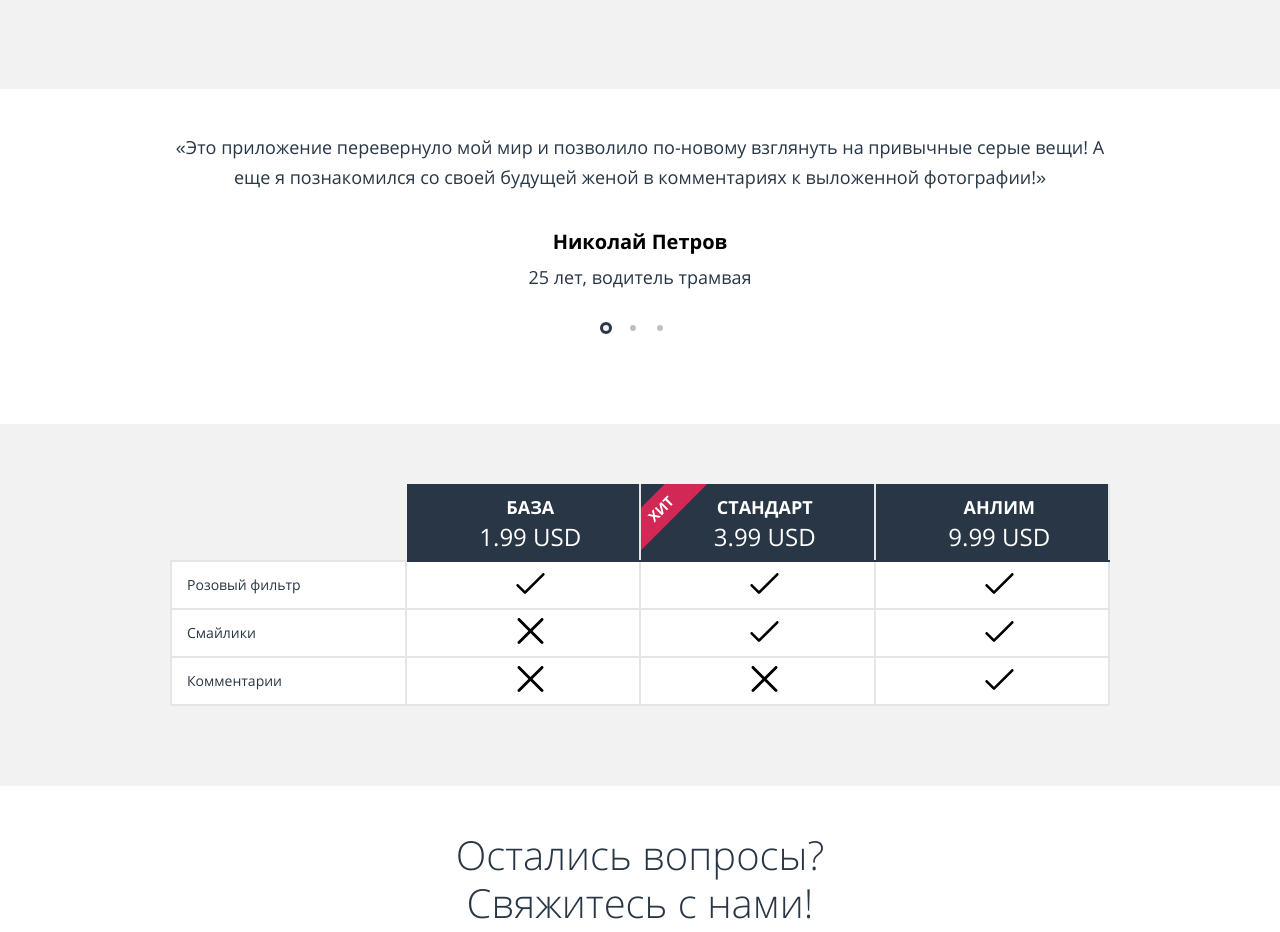
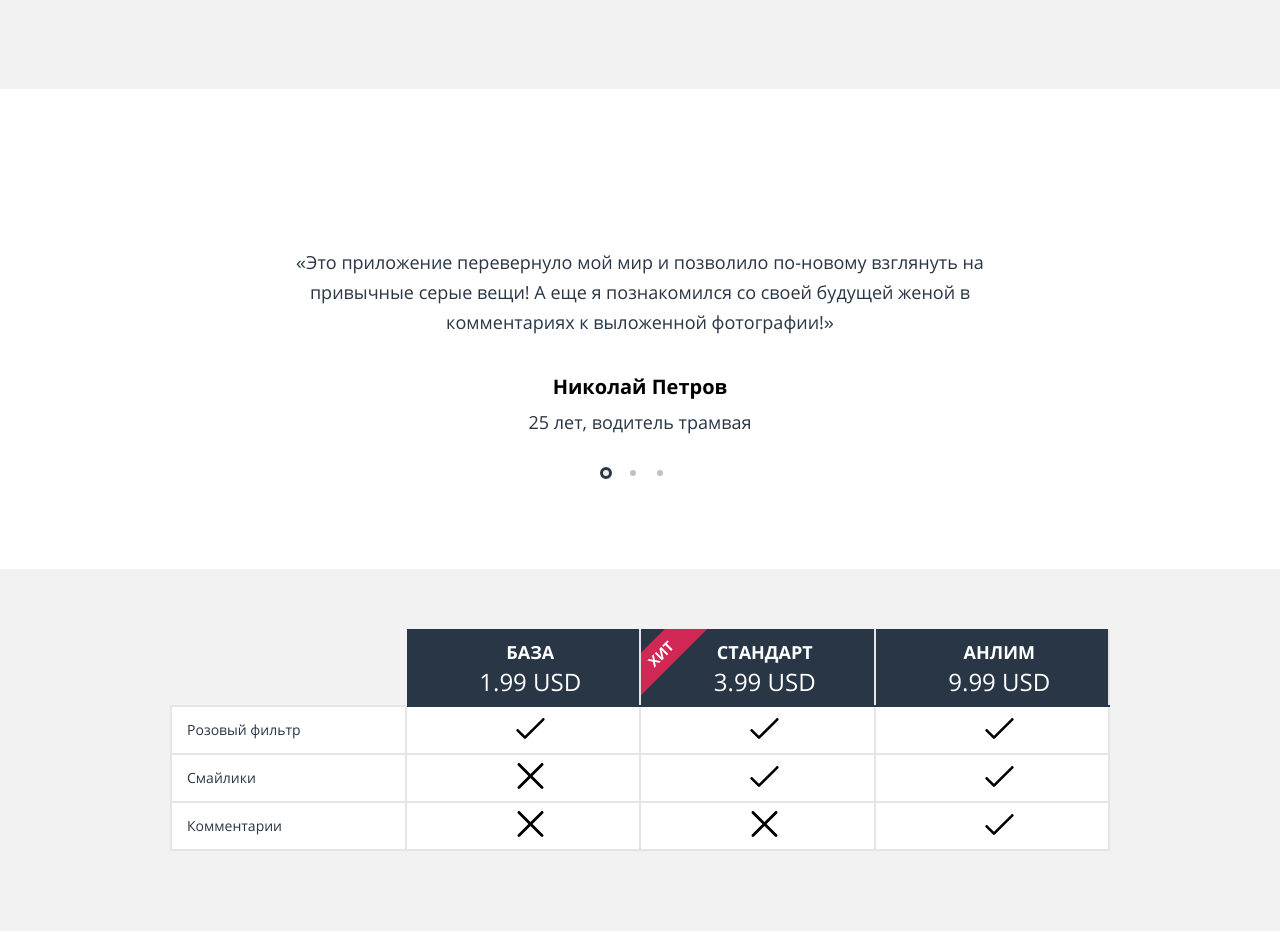
Before and after one commit to ndgo/24620-pink, a website: page index.html in a window 1280 px wide. Shown: the part 2160-3092 px from the top of the page. Drawn offline with nearby package versions, Linux system fonts and the light colour scheme; some packages are replaced by stand-ins of ours; files that its build step writes are made by us from their sources; files whose address does not match are found by name.

Commit message:
added review style styles

```diff
--- a/sass/blocks/_review.scss
+++ b/sass/blocks/_review.scss
@@ -147,4 +147,8 @@
     font-size: 18px;
     line-height: 30px;
   }
+
+  .review__slide {
+    padding: 115px 90px 0 90px;
+  }
 }
```
